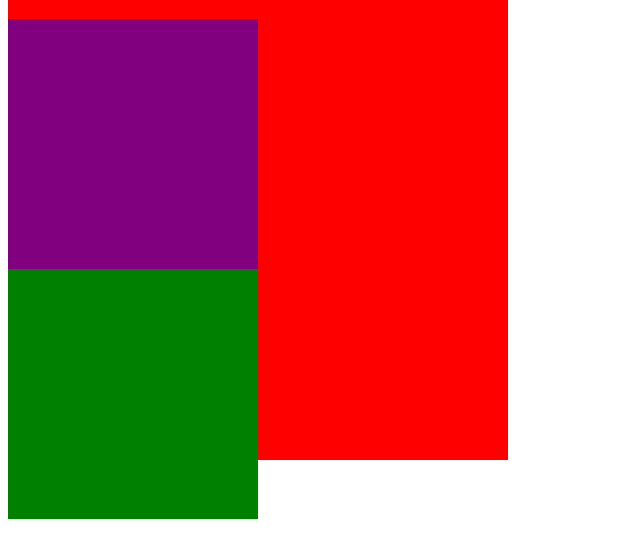
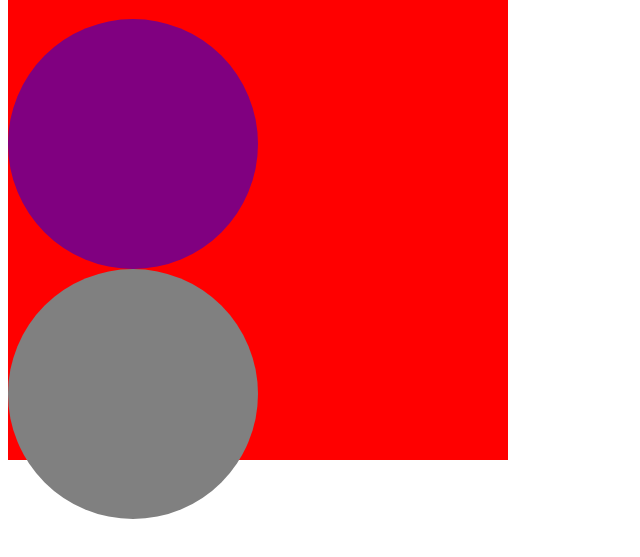
Before and after one commit to AyaanPathan-codes/14aug2024, a plain HTML site: page index.html in a window 1280 px wide. In both pictures the pointer is over the element 133 px from the left and 204 px from the top of the page. Shown: the part 61-618 px from the top of the page, without its empty margins (0-640 px from the left). Drawn offline with Linux system fonts and the light colour scheme.

Commit message:
desendent selector

```diff
--- a/index.html
+++ b/index.html
@@ -28,6 +28,15 @@
 
      #c1:hover #c2{
         background-color: purple;
+
+        border-radius: 250px;
+
+     }
+     #c1:hover #c3{
+        background-color: gray;
+
+        border-radius: 250px;
+
      }
 
         </style>
```
